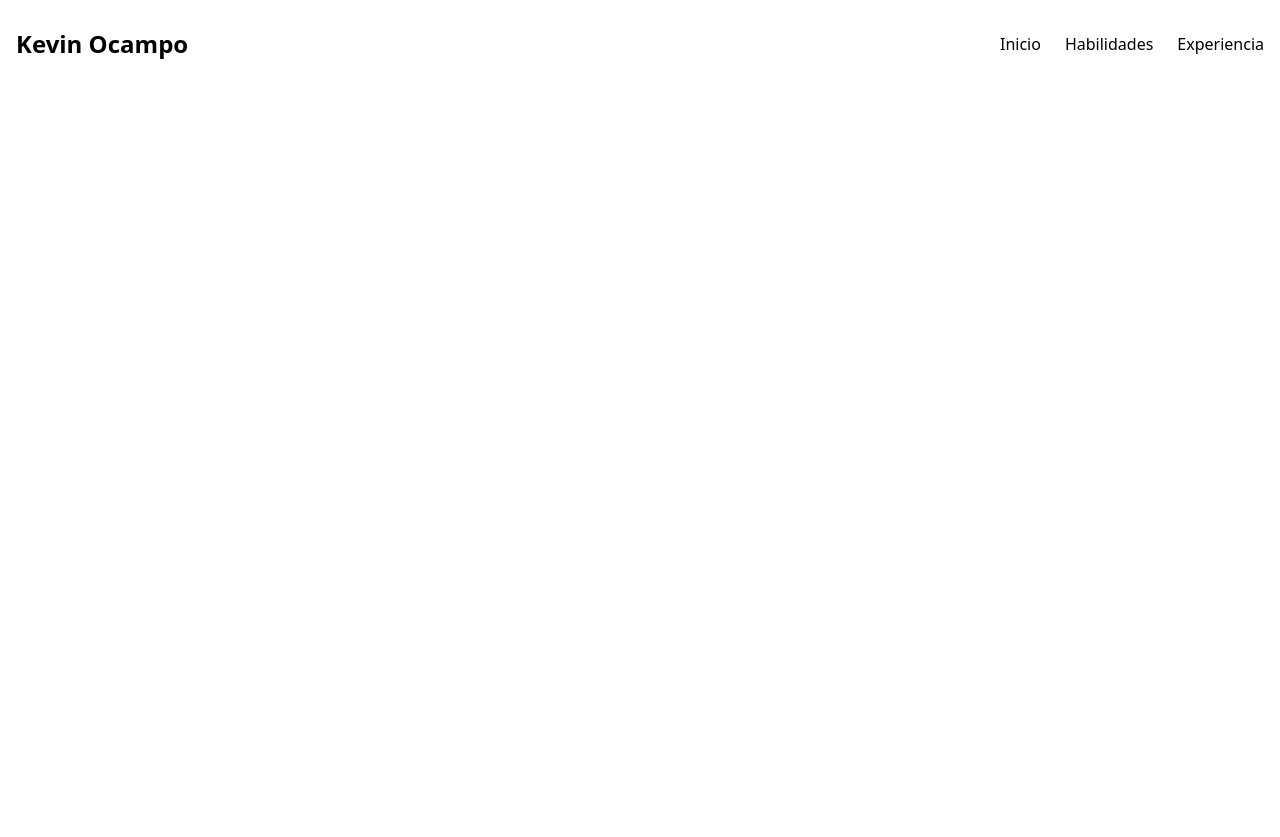
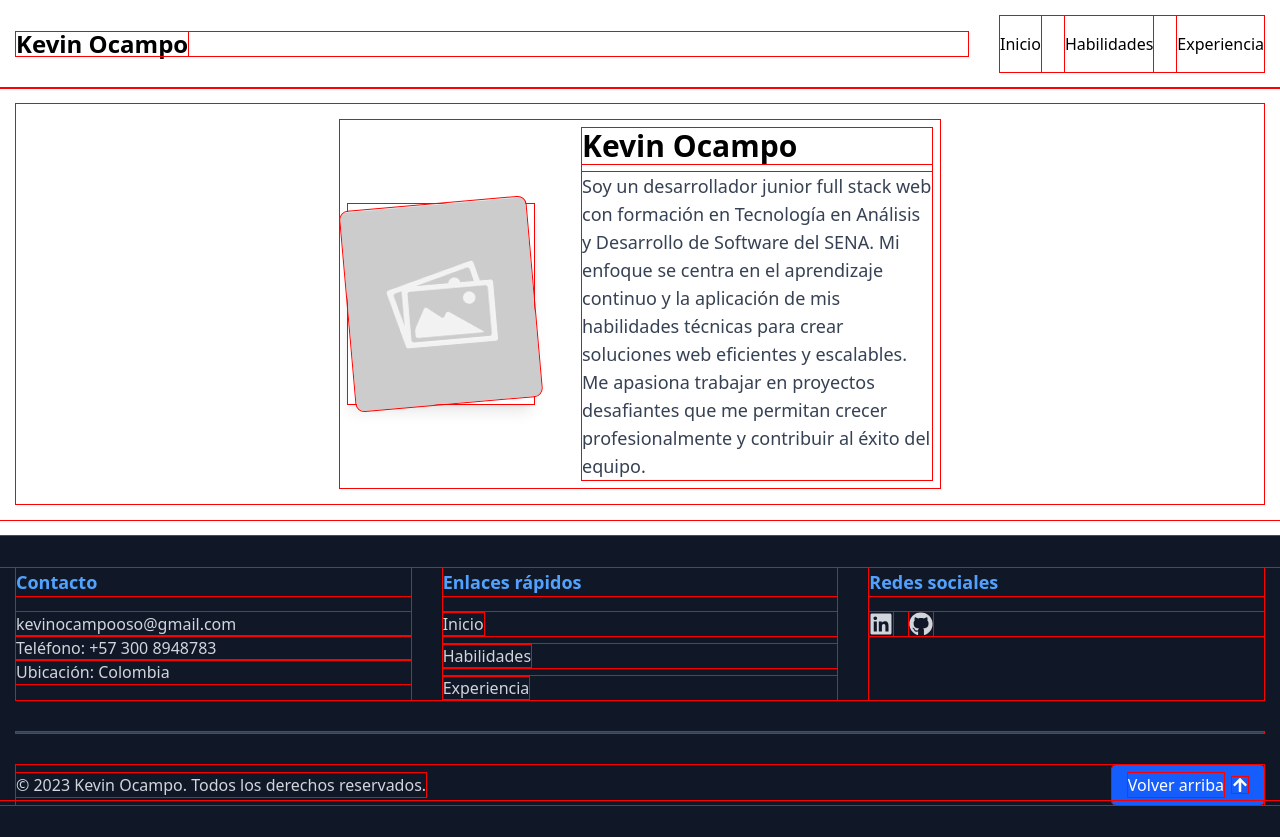
Before and after one commit to kelvinocampo/PortFolio, a React (Vite) app: page / in a window 1280 px wide. Before the commit the page ends 800 px from the top, so only its background shows below. Built offline with nearby package versions, Linux system fonts and the light colour scheme.

Commit message:
Add: Home And Footer; Report: Scroll H

```diff
--- a/index.html
+++ b/index.html
@@ -6,8 +6,8 @@
     <meta name="viewport" content="width=device-width, initial-scale=1.0" />
     <title>Kevin Ocampo - PortFolio</title>
   </head>
-  <body>
-    <div id="root"></div>
+  <body class="bg-white w-screen h-screen">
+    <div id="root" class="bg-white w-full h-full flex flex-col"></div>
     <script type="module" src="/src/main.jsx"></script>
   </body>
 </html>
--- a/src/App.jsx
+++ b/src/App.jsx
@@ -1,14 +1,19 @@
 import { Routes, Route } from 'react-router'
 import { Header } from '@C/Layouts/Header/Header.jsx'
 import { Home } from '@C/Pages/Home/Home.jsx'
+import { MainContainer } from '@C/Layouts/MainContainer/MainContainer.jsx'
+import { Footer } from '@C/Layouts/Footer/Footer.jsx'
 
 export const App = () => {
   return (
     <>
-      <Header></Header>
-      <Routes>
-        <Route path='/' element={<Home />}></Route>
-      </Routes>
+      <Header/>
+      <MainContainer styles="flex-1 flex items-center justify-center p-4 mb-4">
+        <Routes>
+          <Route path='/' element={<Home />}></Route>
+        </Routes>
+      </MainContainer>
+      <Footer/>
     </>
   )
 }
--- /dev/null
+++ b/src/Components/Layouts/Footer/Footer.jsx
@@ -0,0 +1,59 @@
+import { FaLinkedin, FaGithub, FaArrowUp } from "react-icons/fa";
+import { FooterContainer } from "@C/Layouts/FooterContainer/FooterContainer.jsx"
+import { Navbar } from "@C/Layouts/Navbar/Navbar.jsx";
+import { ItemNavBar } from '@C/UI/ItemNavBar/ItemNavBar.jsx';
+import info from "@D/AboutMe.json"
+
+export const Footer = () => {
+    const scrollToTop = () => {
+        window.scrollTo({ top: 0, behavior: "smooth" });
+    };
+
+    return (
+        <footer className="bg-gray-900 text-white py-8">
+            <div className="container mx-auto px-4">
+                <div className="grid grid-cols-1 md:grid-cols-3 gap-8 mb-8">
+                    <FooterContainer>
+                        <h3 className="text-lg font-semibold mb-4 text-blue-400">Contacto</h3>
+                        <p className="text-gray-300">{info.contact.email} </p>
+                        <p className="text-gray-300">Teléfono: +57 {info.contact.phoneNumber}</p>
+                        <p className="text-gray-300">Ubicación: {info.country} </p>
+                    </FooterContainer>
+
+                    <FooterContainer>
+                        <h3 className="text-lg font-semibold mb-4 text-blue-400">Enlaces rápidos</h3>
+                        <Navbar styles={{ ul: "space-y-2" }}>
+                            <ItemNavBar url="/" styles="text-gray-300 hover:text-blue-400">Inicio</ItemNavBar>
+                            <ItemNavBar url="/Skills" styles="text-gray-300 hover:text-blue-400">Habilidades</ItemNavBar>
+                            <ItemNavBar url="/Experience" styles="text-gray-300 hover:text-blue-400">Experiencia</ItemNavBar>
+                        </Navbar>
+                    </FooterContainer>
+                    <FooterContainer>
+                        <h3 className="text-lg font-semibold mb-4 text-blue-400">Redes sociales</h3>
+                        <div className="flex space-x-4">
+                            <a href={"https://linkedin.com/in/" + info.contact.linkedin} target="_blank" rel="noopener noreferrer" className="text-gray-300 hover:text-blue-400">
+                                <FaLinkedin size={24} />
+                            </a>
+                            <a href={"https://github.com/" + info.contact.github} target="_blank" rel="noopener noreferrer" className="text-gray-300 hover:text-blue-400">
+                                <FaGithub size={24} />
+                            </a>
+                        </div>
+                    </FooterContainer>
+                </div>
+
+                <hr className="border-gray-700 mb-8" />
+
+                <div className="flex flex-col md:flex-row justify-between items-center">
+                    <p className="mb-4 md:mb-0 text-gray-300">© 2023 Kevin Ocampo. Todos los derechos reservados.</p>
+                    <button
+                        onClick={scrollToTop}
+                        className="flex items-center space-x-2 bg-blue-600 hover:bg-blue-700 text-white px-4 py-2 rounded"
+                    >
+                        <span>Volver arriba</span>
+                        <FaArrowUp />
+                    </button>
+                </div>
+            </div>
+        </footer>
+    );
+};
--- /dev/null
+++ b/src/Components/Layouts/FooterContainer/FooterContainer.jsx
@@ -0,0 +1,7 @@
+
+
+export const FooterContainer = ({ styles, children }) => {
+    return (
+        <div className={styles}>{children}</div>
+    )
+}
--- /dev/null
+++ b/src/Components/Layouts/MainContainer/MainContainer.jsx
@@ -0,0 +1,6 @@
+
+export const MainContainer = ({ children, styles }) => {
+    return (
+        <main className={styles}>{children}</main>
+    )
+}
--- a/src/Components/Pages/Home/Home.jsx
+++ b/src/Components/Pages/Home/Home.jsx
@@ -1,8 +1,25 @@
+import info from "@D/AboutMe.json";
+import img from "@A/imgPlaceholder.png";
 
 export const Home = () => {
   return (
-    <>
+    <section className="flex h-full w-full items-center justify-center bg-white p-4">
+      <div className="max-w-[600px] min-w-[250px] p-2 w-full flex flex-col items-center gap-12 sm:flex-row sm:justify-between sm:items-center">
+        <div className="w-48 h-48 sm:w-50 sm:h-50  shadow-lg">
+          <img
+            className="w-full h-full rounded-lg object-cover sm:rotate-[-5deg]"
+            src={img}
+            alt="Kevin Ocampo IMG"
+          />
+        </div>
 
-    </>
-  )
-}
+        <div className="text-center  sm:text-left sm:max-w-[350px] sm:min-w-[250px]">
+          <h2 className="text-2xl sm:text-3xl font-semibold text-black mb-2">
+            {info.name}
+          </h2>
+          <p className="text-gray-700 sm:text-lg">{info.description}</p>
+        </div>
+      </div>
+    </section>
+  );
+};
--- a/src/Data/AboutMe.json
+++ b/src/Data/AboutMe.json
@@ -1,5 +1,6 @@
 {
     "name": "Kevin Ocampo",
+    "country":"Colombia",
     "description": "Soy un desarrollador junior full stack web con formación en Tecnología en Análisis y Desarrollo de Software del SENA. Mi enfoque se centra en el aprendizaje continuo y la aplicación de mis habilidades técnicas para crear soluciones web eficientes y escalables. Me apasiona trabajar en proyectos desafiantes que me permitan crecer profesionalmente y contribuir al éxito del equipo.",
     "skills": {
         "frontend": [
@@ -28,6 +29,8 @@
     },
     "contact": {
         "email": "kevinocampooso@gmail.com",
-        "github": "github.com/kelvinocampo"
+        "github": "github.com/kelvinocampo",
+        "linkedin":"",
+        "phoneNumber":"300 8948783"
     }
 }
--- a/src/index.css
+++ b/src/index.css
@@ -1,4 +1,6 @@
 @import "tailwindcss";
 
 /* Only Debug */
-/* *{outline: 1px solid red;} */
+* {
+    outline: 1px solid red;
+}
--- a/vite.config.js
+++ b/vite.config.js
@@ -10,6 +10,7 @@ export default defineConfig({
     alias: {
       "@C": path.resolve(__dirname, 'src/Components'),
       "@A": path.resolve(__dirname, 'src/Assets'),
+      "@D": path.resolve(__dirname, 'src/Data'),
     }
   }
 })
```
Also changed, not shown: src/assets/imgPlaceholder.png (added).
